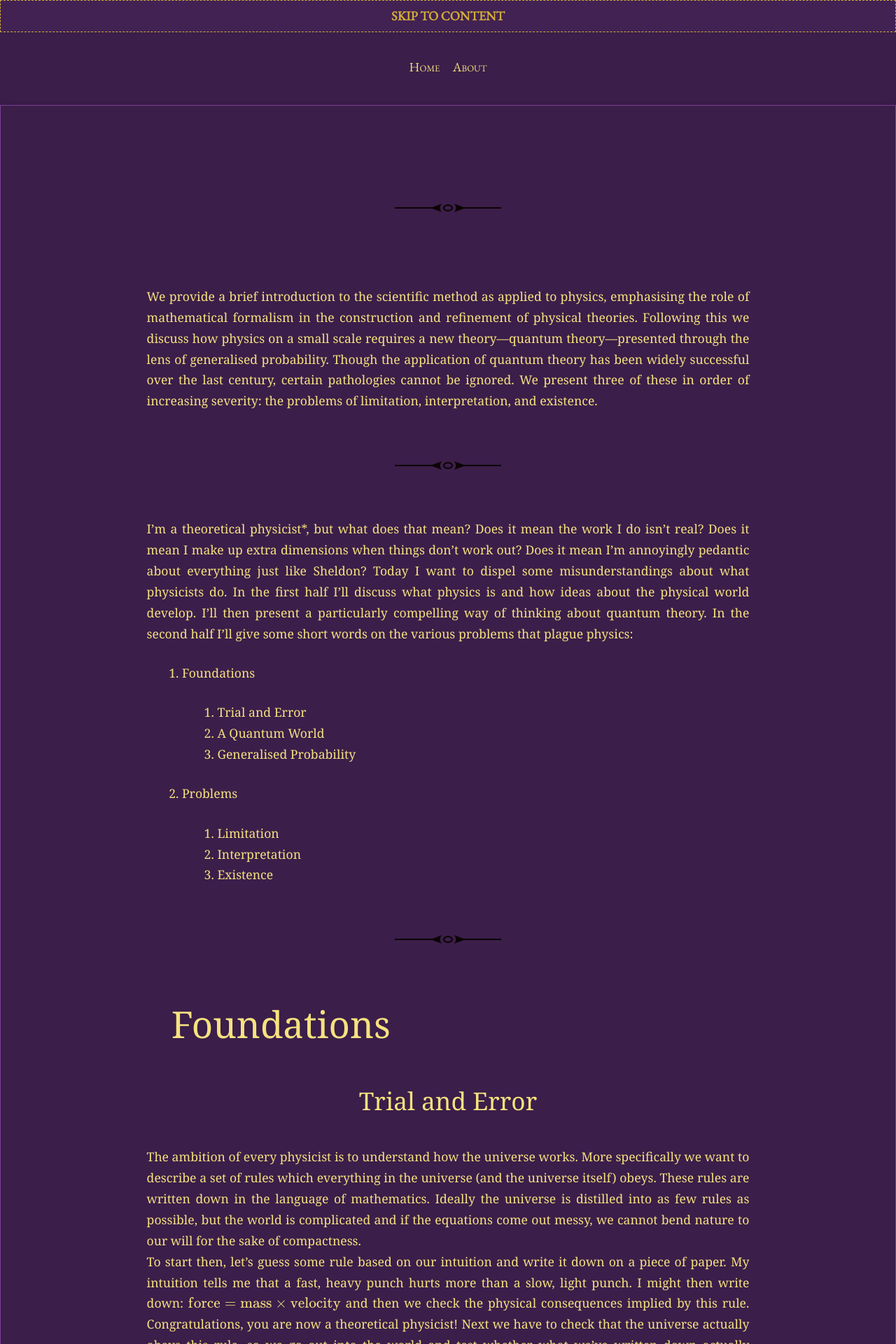
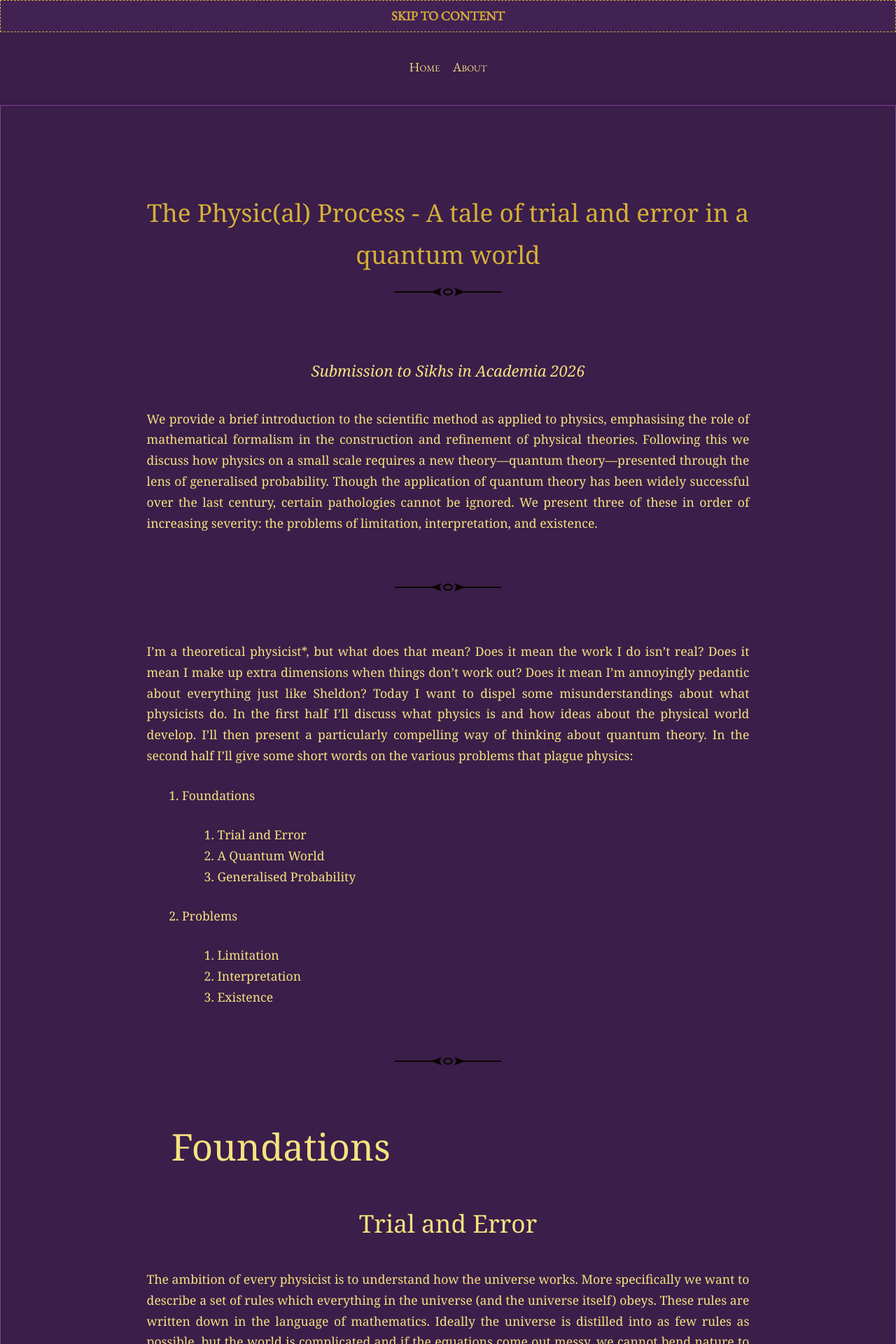
Before and after one commit to GangaSM/Meditations-on-Second-Philosophy, a Jekyll site: the page built from _posts/2026-05-09-thephysicalprocess.md, in a window 1280 px wide. Shown: the top 1920 px of the page at 70% size. Built offline with Jekyll 4.4.1, drawn with Linux system fonts in a browser that asks for light colours; our own code applies the rules of GitHub Pages for plain Markdown files; some of the changed text lies outside the part shown.

Commit message:
Update 2026-05-09-thephysicalprocess.md

```diff
--- a/_posts/2026-05-09-thephysicalprocess.md
+++ b/_posts/2026-05-09-thephysicalprocess.md
@@ -1,5 +1,5 @@
 ---
-title: The Physic(al) Process: A tale of trial and error in a quantum world
+title: The Physic(al) Process - A tale of trial and error in a quantum world
 subtitle: Submission to Sikhs in Academia 2026
 layout: post
 author: Ganga Singh Manchanda
```
